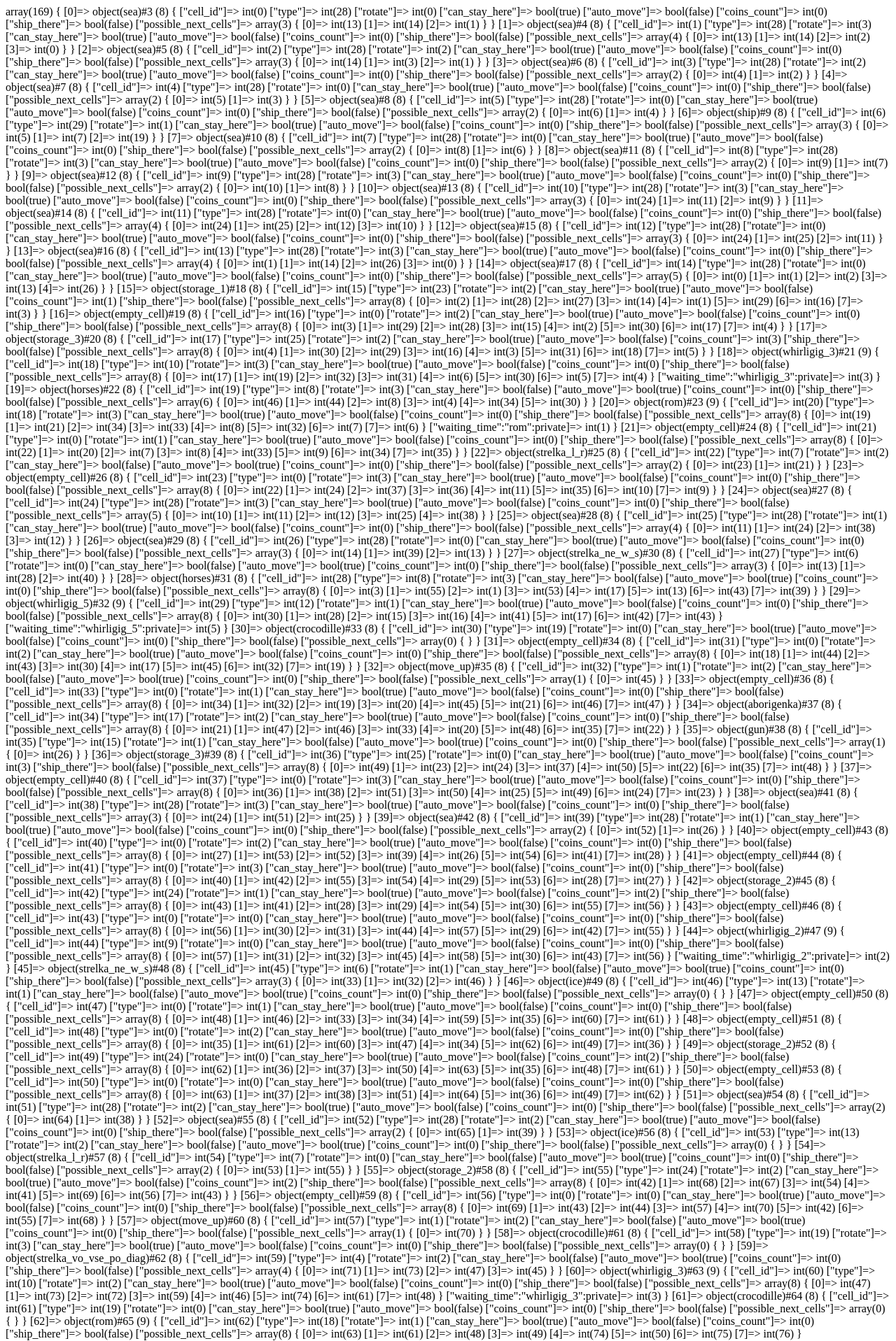
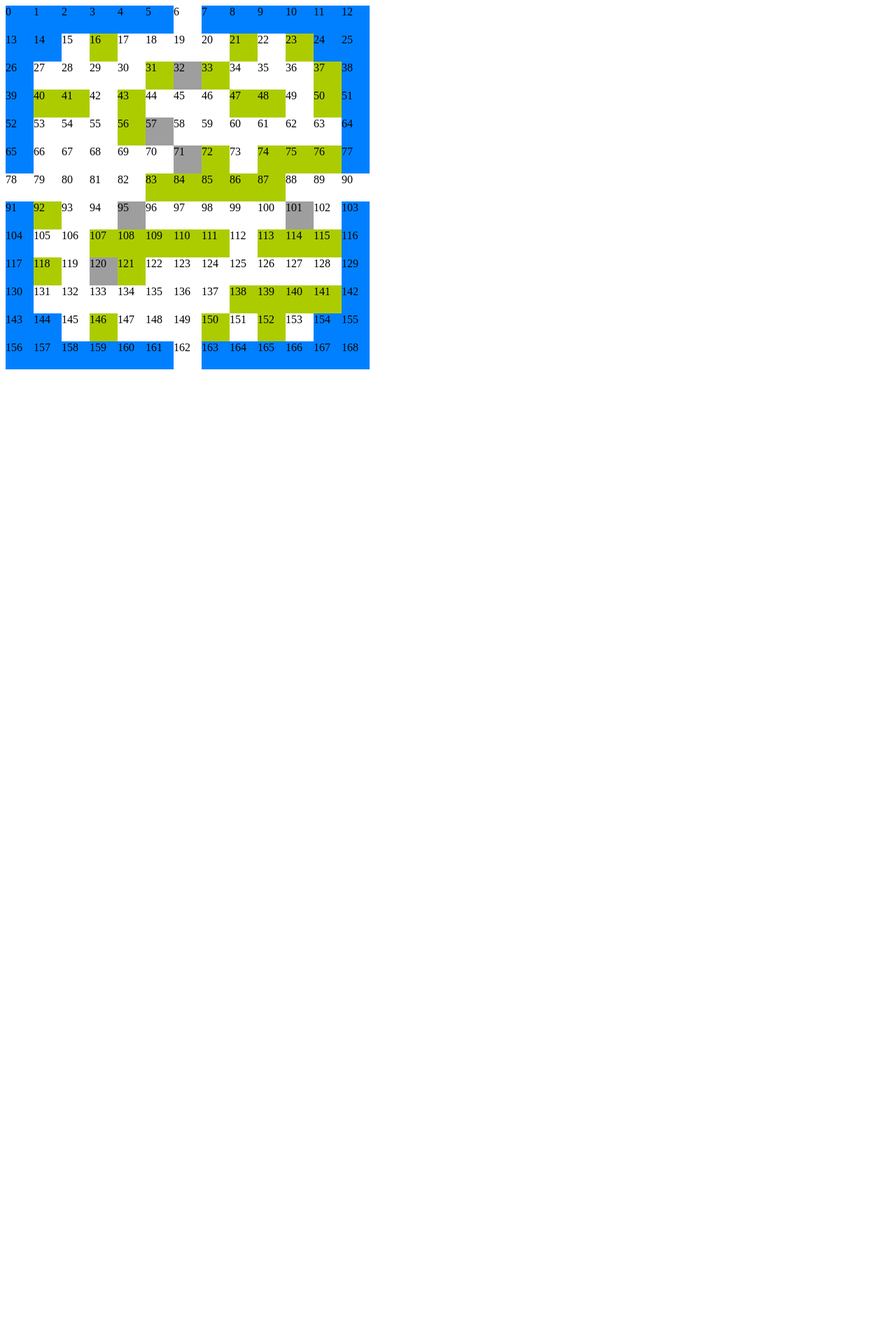
Before and after one commit to BI0R0B0T/test, a PHP site: page /test_map.php in a window 1280 px wide. Shown: the top 1917 px of the page at 70% size. After the commit the page ends 528 px from the top, so only its background shows below. Run offline with PHP 8.4, Linux system fonts and the light colour scheme; grey boxes are pictures that could not be loaded.

Commit message:
перевел таблицу в дивы. Рисуется нормально ;)

```diff
--- a/server/class_cells.php
+++ b/server/class_cells.php
@@ -212,6 +212,7 @@ class automove_cell extends cells{
 
 }
 class singlestep extends cells{
+	//Все клетки с возможным движением на одну клетку в любую сторону
 	protected $possible_move = array(
 										array(0,1),
 										array(0,-1),
--- a/server/test_map.css
+++ b/server/test_map.css
@@ -1,42 +1,274 @@
-table{
-	border: 1px solid black;
+#map{
+	width:520px;
+	height:520px;
 }
-TD.up{
+.move_up_0{
 	width:40px;
 	height:40px;
 	background-image:url(../pic/0.bmp);
+	float:left;
 }
-TD.left{
+.move_up_1{
 	width:40px;
 	height:40px;
 	background-image:url(../pic/1.bmp);
+	float:left;
 }
-TD.down{
+.move_up_2{
 	width:40px;
 	height:40px;
 	background-image:url(../pic/2.bmp);
+	float:left;
 }
-TD.right{
+.move_up_3{
 	width:40px;
 	height:40px;
 	background-image:url(../pic/3.bmp);
-}TD.up-r{
+	float:left;
+}
+.strelka_po_diag_0{
 	width:40px;
 	height:40px;
 	background-image:url(../pic/4.bmp);
+	float:left;
 }
-TD.up-l{
+.strelka_po_diag_1{
 	width:40px;
 	height:40px;
 	background-image:url(../pic/5.bmp);
+	float:left;
 }
-TD.d-l{
+.strelka_po_diag_2{
 	width:40px;
 	height:40px;
 	background-image:url(../pic/6.bmp);
+	float:left;
 }
-TD.d-r{
+.strelka_po_diag_3{
 	width:40px;
 	height:40px;
 	background-image:url(../pic/7.bmp);
+	float:left;
 }
+.empty_cell{
+	width:40px;
+	height:40px;
+	background-color:#accc00;
+	float:left;
+}
+.sea{
+	width:40px;
+	height:40px;
+	background-color:#0080ff;
+	float:left;
+}
+.strelka_vo_vse_po_diag{
+	width:40px;
+	height:40px;
+	float:left;
+}
+.strelka_up_d_l_r{
+	width:40px;
+	height:40px;
+	float:left;
+}
+.horses{
+	width:40px;
+	height:40px;
+	float:left;
+}
+.whirligig_2{
+	width:40px;
+	height:40px;
+	float:left;
+}
+.whirligig_3{
+	width:40px;
+	height:40px;
+	float:left;
+}
+.whirligig_4{
+	width:40px;
+	height:40px;
+	float:left;
+}
+.whirligig_5{
+	width:40px;
+	height:40px;
+	float:left;
+}
+.ice{
+	width:40px;
+	height:40px;
+	float:left;
+}
+.catcher{
+	width:40px;
+	height:40px;
+	float:left;
+}
+.fort{
+	width:40px;
+	height:40px;
+	float:left;
+}
+.aborigenka{
+	width:40px;
+	height:40px;
+	float:left;
+}
+.rom{
+	width:40px;
+	height:40px;
+	float:left;
+}
+.crocodille{
+	width:40px;
+	height:40px;
+	float:left;
+}
+.cannibal{
+	width:40px;
+	height:40px;
+	float:left;
+}
+.aerostat{
+	width:40px;
+	height:40px;
+	float:left;
+}
+.airplane{
+	width:40px;
+	height:40px;
+	float:left;
+}
+.storage_1{
+	width:40px;
+	height:40px;
+	float:left;
+}
+.storage_2{
+	width:40px;
+	height:40px;
+	float:left;
+}
+.storage_3{
+	width:40px;
+	height:40px;
+	float:left;
+}
+.storage_4{
+	width:40px;
+	height:40px;
+	float:left;
+}
+.storage_5{
+	width:40px;
+	height:40px;
+	float:left;
+}
+.ship_0{
+	width:40px;
+	height:40px;
+	float:left;
+}
+.ship_1{
+	width:40px;
+	height:40px;
+	float:left;
+}
+.ship_2{
+	width:40px;
+	height:40px;
+	float:left;
+}
+.ship_3{
+	width:40px;
+	height:40px;
+	float:left;
+}
+.closed{
+	width:40px;
+	height:40px;
+	float:left;
+}
+.strelka_dv_po_diag_0{
+	width:40px;
+	height:40px;
+	float:left;
+}
+.strelka_dv_po_diag_1{
+	width:40px;
+	height:40px;
+	float:left;
+}
+.strelka_dv_po_diag_2{
+	width:40px;
+	height:40px;
+	float:left;
+}
+.strelka_dv_po_diag_3{
+	width:40px;
+	height:40px;
+	float:left;
+}
+.strelka_l_r_0{
+	width:40px;
+	height:40px;
+	float:left;
+}
+.strelka_l_r_1{
+	width:40px;
+	height:40px;
+	float:left;
+}
+.strelka_l_r_2{
+	width:40px;
+	height:40px;
+	float:left;
+}
+.strelka_l_r_3{
+	width:40px;
+	height:40px;
+	float:left;
+}
+.strelka_ne_w_s_0{
+	width:40px;
+	height:40px;
+	float:left;
+}
+.strelka_ne_w_s_1{
+	width:40px;
+	height:40px;
+	float:left;
+}
+.strelka_ne_w_s_2{
+	width:40px;
+	height:40px;
+	float:left;
+}
+.strelka_ne_w_s_3{
+	width:40px;
+	height:40px;
+	float:left;
+}
+.gun_0{
+	width:40px;
+	height:40px;
+	float:left;
+}
+.gun_1{
+	width:40px;
+	height:40px;
+	float:left;
+}
+.gun_2{
+	width:40px;
+	height:40px;
+	float:left;
+}
+.gun_3{
+	width:40px;
+	height:40px;
+	float:left;
+}
--- a/server/test_map.php
+++ b/server/test_map.php
@@ -7,29 +7,29 @@
 </head>
 <body>
 <?php
-//	$style_name = array("right", "up", "left", "down");
-	$style_name = array("up", "left", "down", "right");
-//	$style_name = array("up-r", "up-l", "d-l", "d-r");
 	include_once("class_map.php");
 	$new_map = map::get_map();
-	var_dump($new_map);
-	exit();
+	$need_rotate = array(	"move_up",
+							"strelka_dv_po_diag",
+							"strelka_po_diag",
+							"strelka_ne_w_s",
+							"strelka_l_r",
+							"gun",
+							"ship");
+//	var_dump($new_map);
+//	exit();
 	$r = 0;
 	$c = 0;
-	echo "<table>";
+	echo "<div id =\"map\">\n";
 	foreach($new_map as $cell){
-	if(0 == $c){
-		echo "<tr>\n";
+		$id = $cell->cell_id;
+		$class = get_class($cell);
+		if(in_array($class, $need_rotate)){
+			$class = $class."_".$cell->rotate;
+		}
+		echo "<div id =\"$id\" class =\"$class\">$id</div>\n";
 	}
-	echo "\t<td class = \"".$style_name[$cell->rotate]."\">".@$cell->possible_next_cells[0]."</td>\n";
-	$c++;
-	if(13 == $c){
-		$c = 0;
-		$r++;
-		echo "</tr>\n";
-	}
-	}
-	echo "</table>";
+	echo "</div>";
 //	print_r($new_map);
 ?>
 </body>
```
